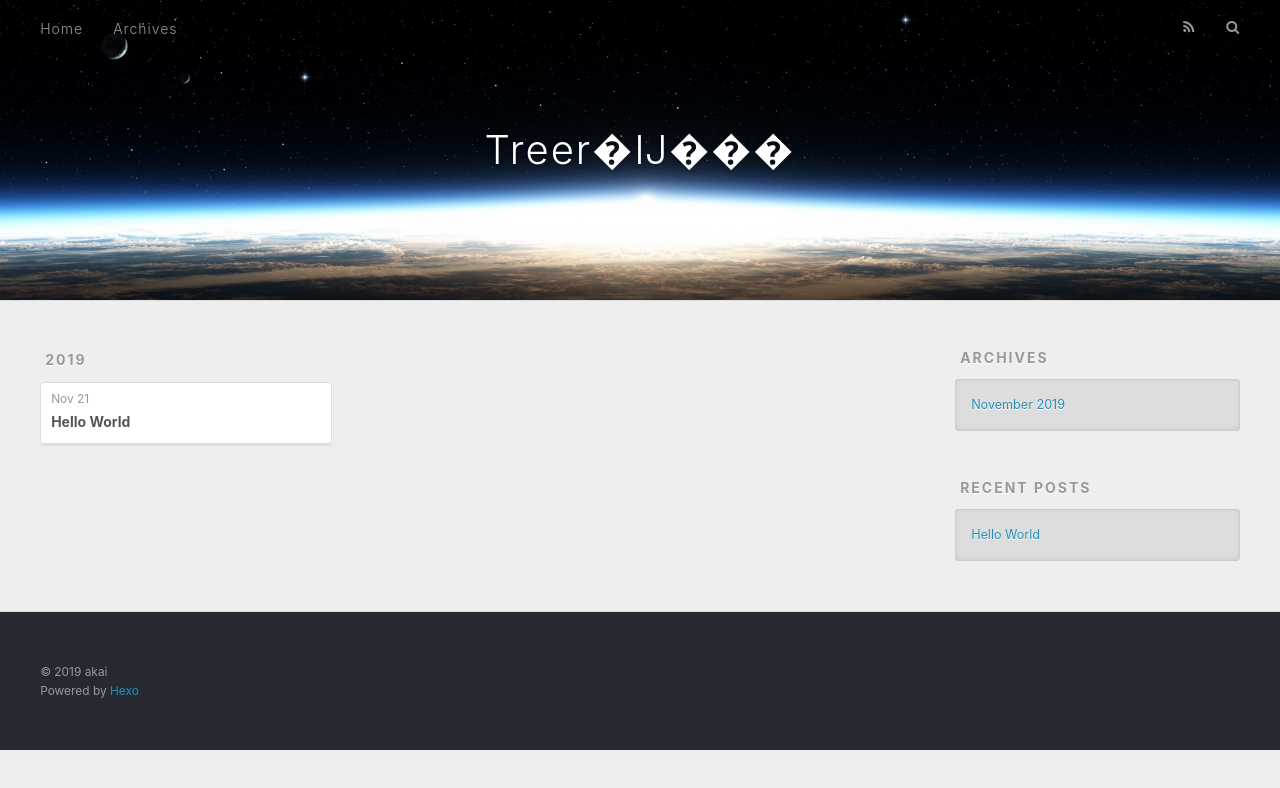
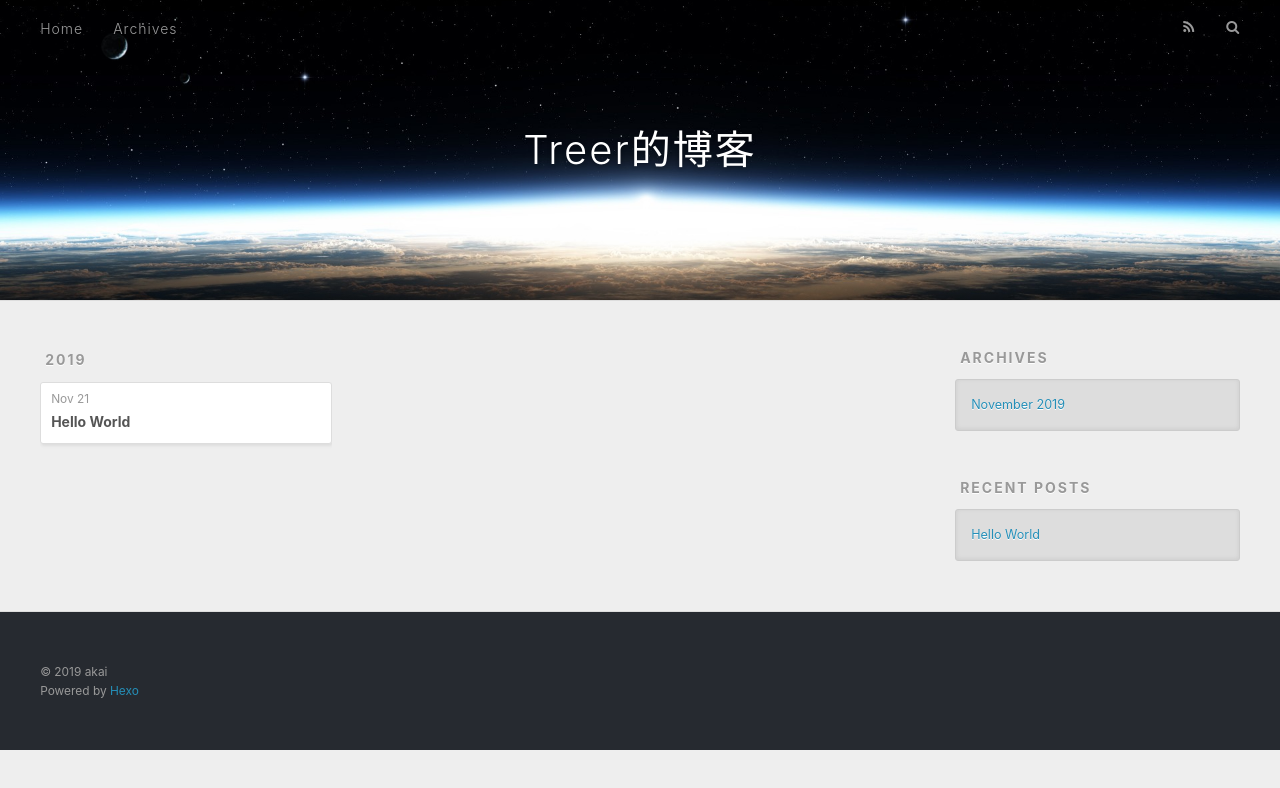
Before and after one commit to T-reer/T-reer.github.io, a plain HTML site: page archives/2019/11/index.html in a window 1280 px wide. Drawn offline with nearby package versions, Linux system fonts and the light colour scheme.

Commit message:
Site updated: 2019-11-22 21:10:50

```diff
--- a/archives/2019/11/index.html
+++ b/archives/2019/11/index.html
@@ -5,18 +5,18 @@
 
 
 
-  <title>Archives: 2019/11 | Treer�Ĳ���</title>
+  <title>Archives: 2019/11 | Treer的博客</title>
   <meta name="viewport" content="width=device-width, initial-scale=1, maximum-scale=1">
   <meta name="description" content="blog">
 <meta property="og:type" content="website">
-<meta property="og:title" content="Treer�Ĳ���">
+<meta property="og:title" content="Treer的博客">
 <meta property="og:url" content="http:&#x2F;&#x2F;yoursite.com&#x2F;archives&#x2F;2019&#x2F;11&#x2F;index.html">
-<meta property="og:site_name" content="Treer�Ĳ���">
+<meta property="og:site_name" content="Treer的博客">
 <meta property="og:description" content="blog">
 <meta property="og:locale" content="zh">
 <meta name="twitter:card" content="summary">
 
-    <link rel="alternate" href="/atom.xml" title="Treer�Ĳ���" type="application/atom+xml">
+    <link rel="alternate" href="/atom.xml" title="Treer的博客" type="application/atom+xml">
 
 
     <link rel="icon" href="/favicon.png">
@@ -35,7 +35,7 @@
   <div id="header-outer" class="outer">
     <div id="header-title" class="inner">
       <h1 id="logo-wrap">
-        <a href="/" id="logo">Treer�Ĳ���</a>
+        <a href="/" id="logo">Treer的博客</a>
       </h1>
 
     </div>
```
Also changed, not shown: 2019/11/21/hello-world/index.html (+4 -4 lines), archives/2019/index.html (+5 -5 lines), archives/index.html (+5 -5 lines), index.html (+5 -5 lines).
